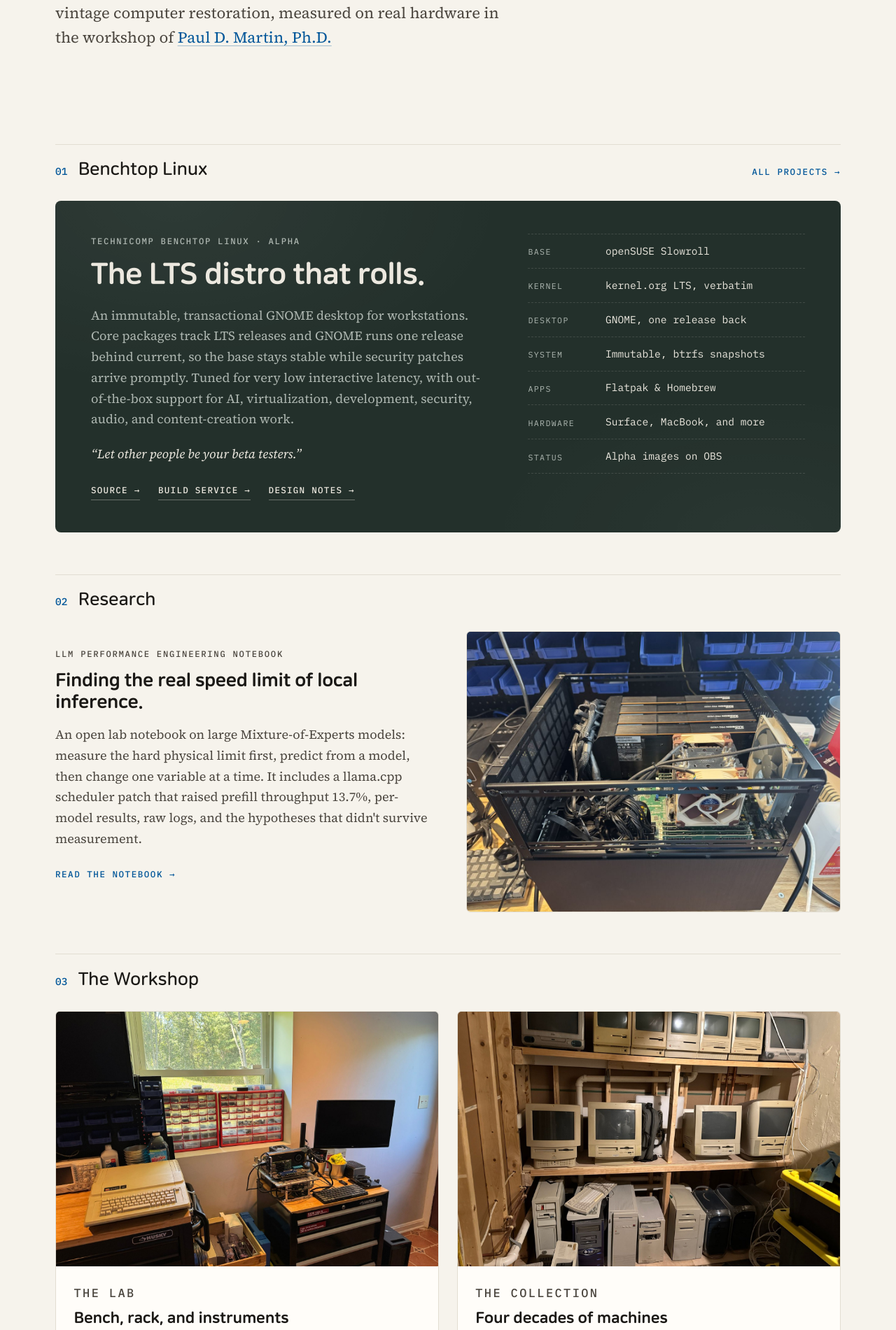
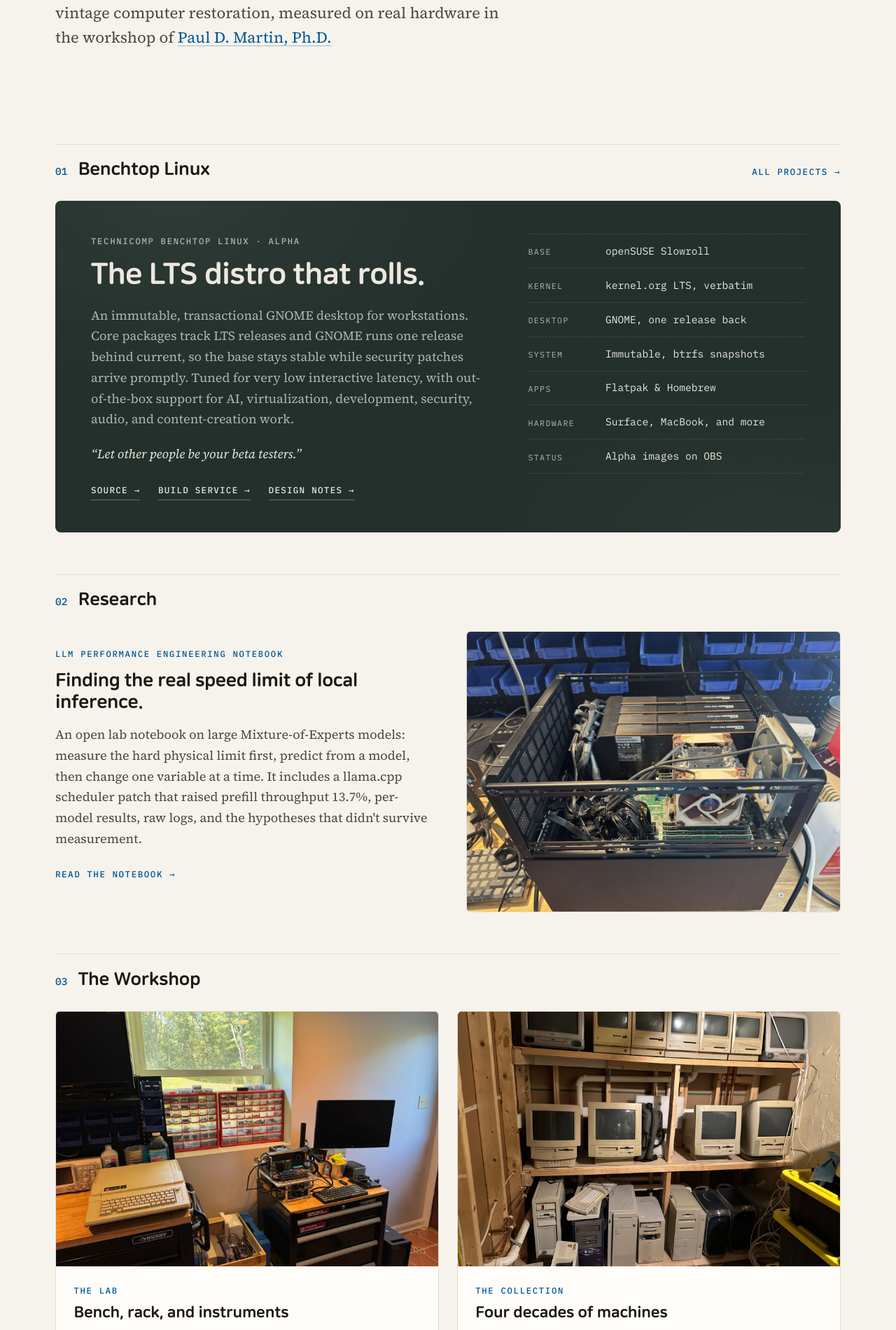
Before and after one commit to TechnicompLabs/technicomplabs.github.io, a Jekyll site: the page built from index.md, in a window 1280 px wide. Shown: the part 430-2331 px from the top of the page at 70% size. Built offline with Jekyll 4.4.1, drawn with Linux system fonts in a browser that asks for light colours.

Commit message:
Fix kicker specificity in components; heavier section heads

```diff
--- a/assets/css/main.css
+++ b/assets/css/main.css
@@ -147,7 +147,7 @@ th { font-family: var(--mono); font-size: 0.72rem; font-weight: 500; letter-spac
 .section { padding: 3.5rem 0 0; }
 .section-head { display: flex; align-items: baseline; gap: 0.9rem; margin: 0 0 1.75rem; padding-top: 1.25rem; border-top: 1px solid var(--rule); }
 .section-head .num { font-family: var(--mono); font-size: 0.85rem; font-weight: 500; color: var(--accent); }
-.section-head h2 { margin: 0; font-size: 1.5rem; }
+.section-head h2 { margin: 0; font-size: 1.5rem; font-weight: 800; }
 .section-head .more { margin-left: auto; }
 
 /* Chalkboard feature */
@@ -203,6 +203,10 @@ th { font-family: var(--mono); font-size: 0.72rem; font-weight: 500; letter-spac
 .archive-entry p { margin: 0.3rem 0 0; color: var(--ink-2); font-size: 0.98rem; }
 .empty { font-style: italic; color: var(--ink-3); }
 
+/* Kickers keep their styling inside components */
+.split p.kicker, .card-body p.kicker { font-size: 0.72rem; color: var(--accent); margin: 0 0 0.6rem; }
+.split p.kicker { margin-bottom: 0.9rem; }
+
 /* ---------- Footer ---------- */
 .site-footer { border-top: 1px solid var(--rule); padding: 2rem 0 2.5rem; }
 .footer-row { display: flex; justify-content: space-between; align-items: center; gap: 1rem 2rem; flex-wrap: wrap; }
```
